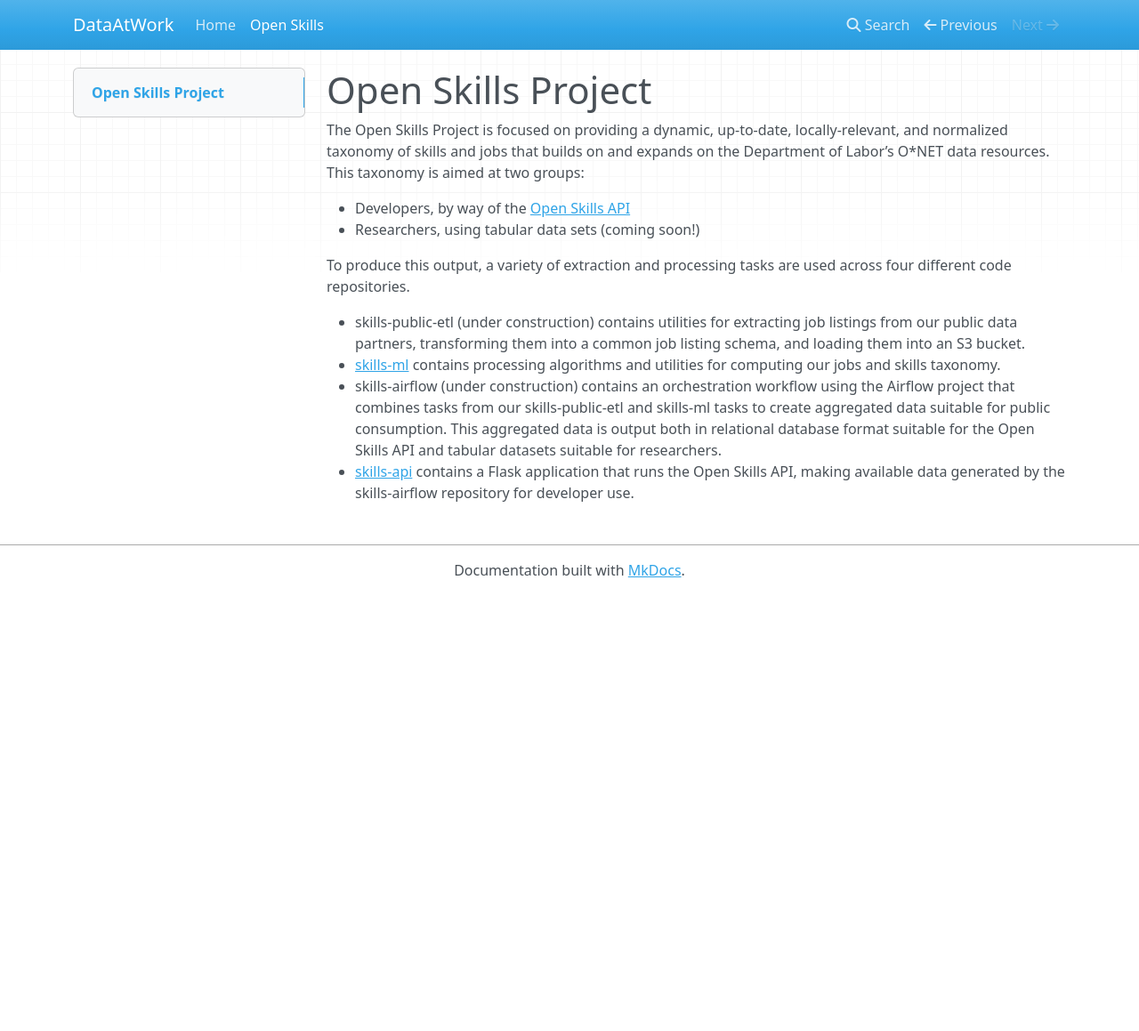
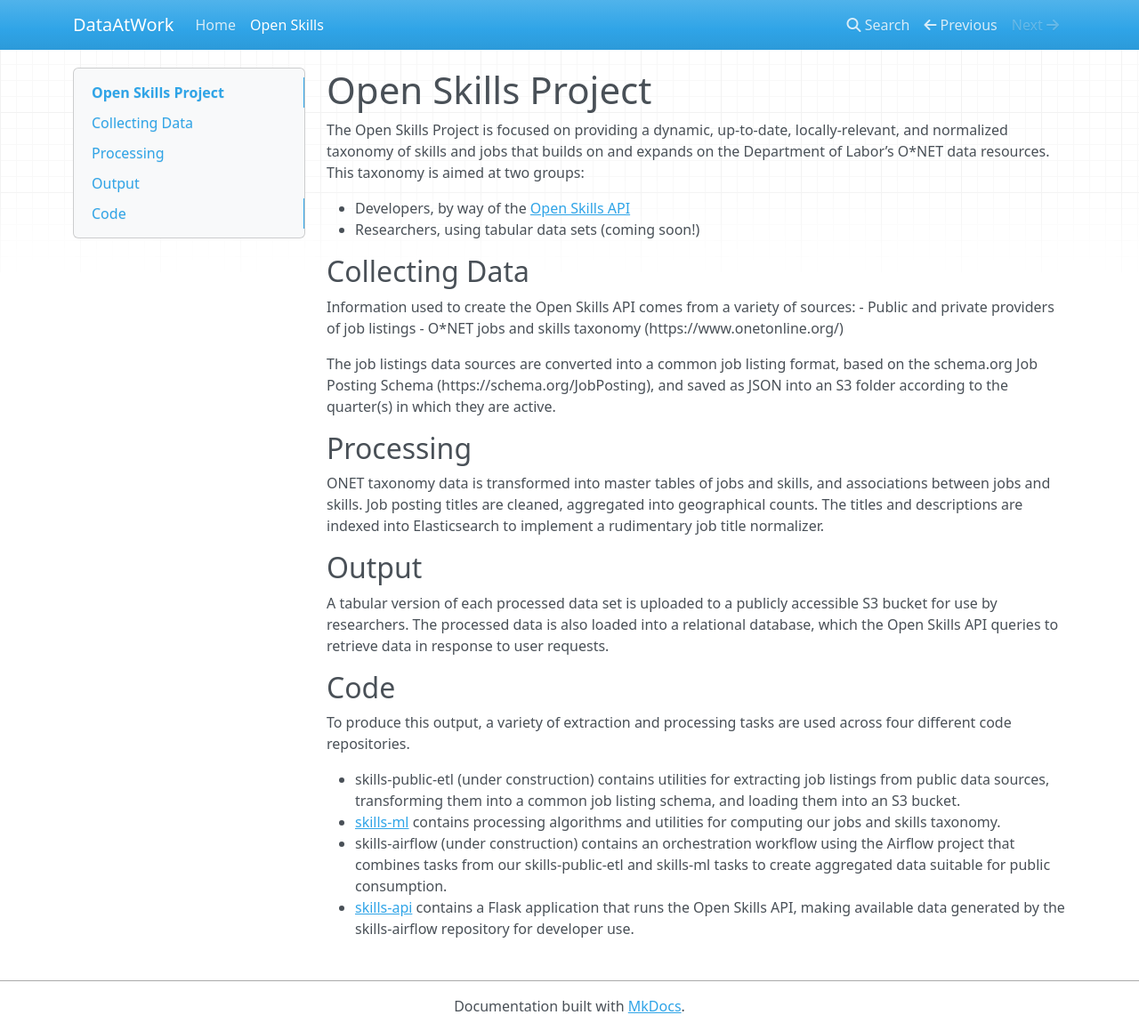
Before and after one commit to workforce-data-initiative/documentation, an MkDocs documentation site: the page built from docs/open-skills/index.md, in a window 1280 px wide and 1159 px high. Shown: the whole window at 89% size. Built offline with MkDocs 1.6.1, drawn with Linux system fonts in a browser that asks for light colours; nearby versions of some CDN libraries; old or Windows-style settings are respelled for this version of MkDocs.

Commit message:
Add more detail

```diff
--- a/docs/open-skills/index.md
+++ b/docs/open-skills/index.md
@@ -1,13 +1,36 @@
 # Open Skills Project
 
- The Open Skills Project is focused on providing a dynamic, up-to-date, locally-relevant, and normalized taxonomy of skills and jobs that builds on and expands on the Department of Labor’s O*NET data resources. This taxonomy is aimed at two groups:
+ The Open Skills Project is focused on providing a dynamic, up-to-date, locally-relevant, and normalized taxonomy of skills and jobs that builds on and expands on the Department of Labor’s O\*NET data resources. This taxonomy is aimed at two groups:
 
 - Developers, by way of the [Open Skills API](http://api.dataatwork.org/v1/spec/)
 - Researchers, using tabular data sets (coming soon!)
 
+
+## Collecting Data
+
+Information used to create the Open Skills API comes from a variety of sources:
+	- Public and private providers of job listings
+	- O\*NET jobs and skills taxonomy (https://www.onetonline.org/)
+
+The job listings data sources are converted into a common job listing format, based on the schema.org Job Posting Schema (https://schema.org/JobPosting), and saved as JSON into an S3 folder according to the quarter(s) in which they are active.
+
+
+## Processing
+
+ONET taxonomy data is transformed into master tables of jobs and skills, and associations between jobs and skills.
+Job posting titles are cleaned, aggregated into geographical counts. The titles and descriptions are indexed into Elasticsearch to implement a rudimentary job title normalizer.
+
+
+## Output
+
+A tabular version of each processed data set is uploaded to a publicly accessible S3 bucket for use by researchers. The processed data is also loaded into a relational database, which the Open Skills API queries to retrieve data in response to user requests.
+
+
+## Code
+
 To produce this output, a variety of extraction and processing tasks are used across four different code repositories.
 
-- skills-public-etl (under construction) contains utilities for extracting job listings from our public data partners, transforming them into a common job listing schema, and loading them into an S3 bucket.
+- skills-public-etl (under construction) contains utilities for extracting job listings from public data sources, transforming them into a common job listing schema, and loading them into an S3 bucket.
 - [skills-ml](http://github.com/workforce-data-initiative/skills-ml) contains processing algorithms and utilities for computing our jobs and skills taxonomy.
-- skills-airflow (under construction) contains an orchestration workflow using the Airflow project that combines tasks from our skills-public-etl and skills-ml tasks to create aggregated data suitable for public consumption. This aggregated data is output both in relational database format suitable for the Open Skills API and tabular datasets suitable for researchers.
+- skills-airflow (under construction) contains an orchestration workflow using the Airflow project that combines tasks from our skills-public-etl and skills-ml tasks to create aggregated data suitable for public consumption.
 - [skills-api](http://github.com/workforce-data-initiative/skills-api) contains a Flask application that runs the Open Skills API, making available data generated by the skills-airflow repository for developer use.
```
